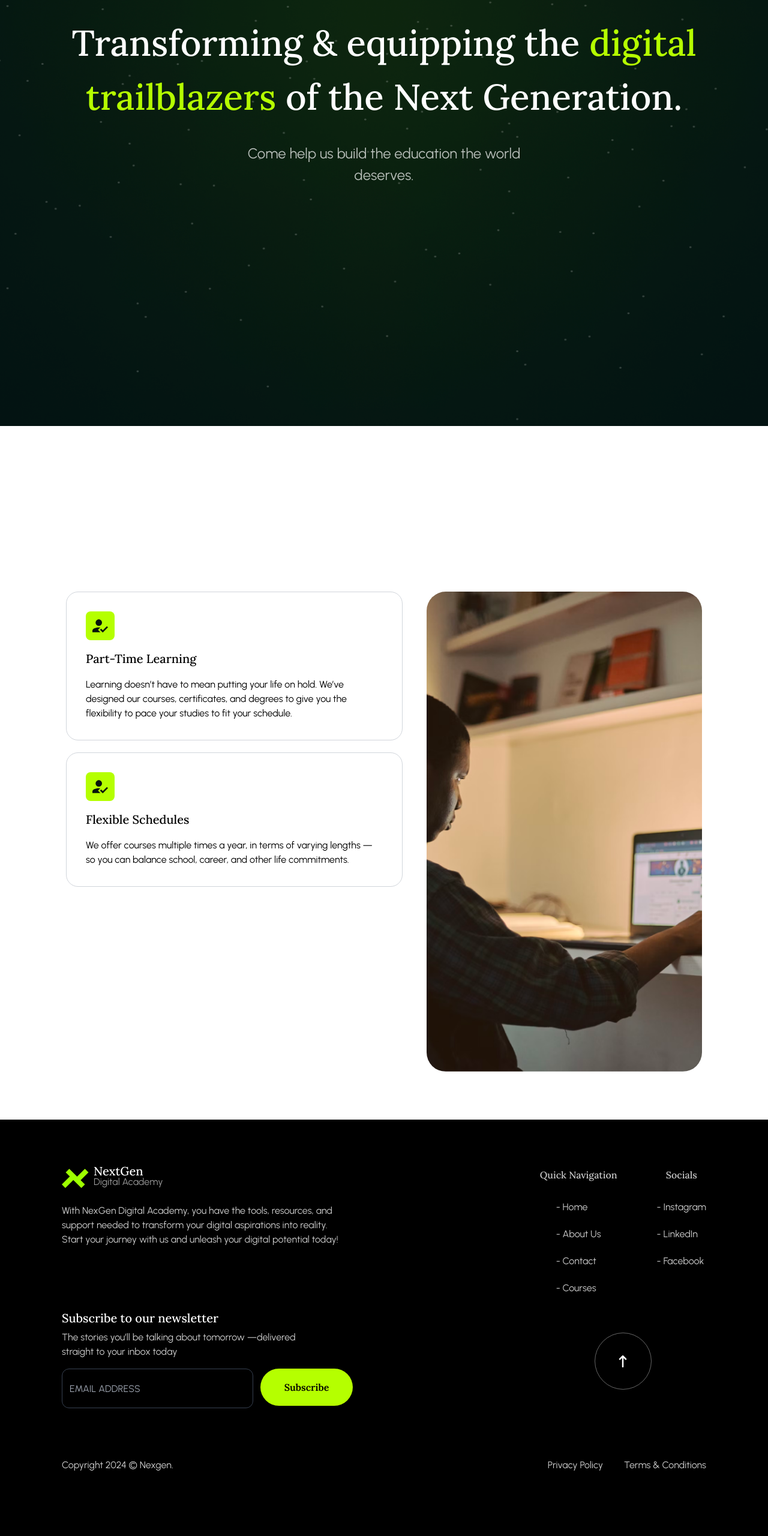
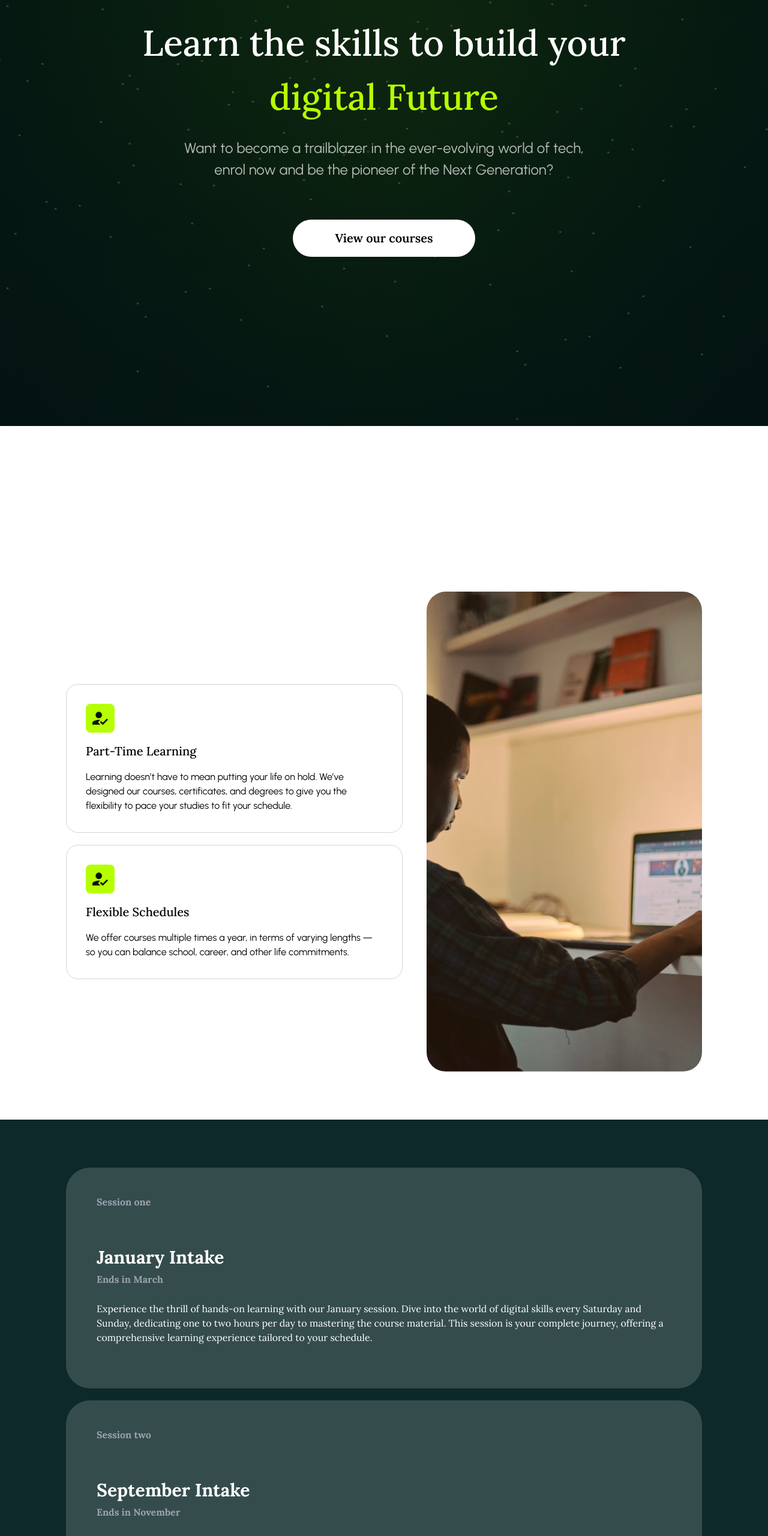
Before and after one commit to kalejaiyeoluwadara/nexgen, a Next.js app: page /courses in a window 1280 px wide. Shown: the part 180-2740 px from the top of the page at 60% size. Built offline with nearby package versions, Linux system fonts and the light colour scheme.

Commit message:
far gone

```diff
--- a/app/about/About1.jsx
+++ b/app/about/About1.jsx
@@ -5,12 +5,12 @@ import Button from "../components/Button";
 
 function About1() {
   return (
-    <div className="min-h-[100vh]    w-full ">
+    <div className="min-h-[100vh] flex items-center justify-center w-full ">
       <Image
         src={bac}
-        className=" object-cover min-h-[890px] w-full -z-10 absolute top-0 left-0  "
+        className=" object-cover h-[100vh] w-full -z-10 absolute top-0 left-0  "
       />
-      <div className=" mt-[110px] gap-[32px] items-center justify-center flex flex-col ">
+      <div className=" -translate-y-20 gap-[32px] items-center justify-center flex flex-col ">
         <h1 className="w-[1208px] text-center  text-white font-lora text-[60px]   ">
           Transforming & equipping the{" "}
           <span className="text-primary">digital trailblazers</span> of the Next
--- a/app/about/About2.jsx
+++ b/app/about/About2.jsx
@@ -3,7 +3,7 @@ import Slot from "./comp/Slots";
 import light from "../../assets/light.svg";
 function About2() {
   return (
-    <div className="flex py-[80px] px-[110px] min-h-[506px] bg-white justify-between items-center ">
+    <div className="flex py-[40px] px-[110px] min-h-[506px] bg-white justify-between items-center ">
       <Slot
         img={light}
         title={"Our Mission"}
--- a/app/courses/Course.jsx
+++ b/app/courses/Course.jsx
@@ -10,15 +10,23 @@ function Course() {
         src={bac}
         className=" object-cover min-h-[890px] w-full -z-10 absolute top-0 left-0  "
       />
-      <div className=" mt-[110px] gap-[32px] items-center justify-center flex flex-col ">
-        <h1 className="w-[1208px] text-center  text-white font-lora text-[60px]   ">
-          Transforming & equipping the{" "}
-          <span className="text-primary">digital trailblazers</span> of the Next
-          Generation.
+      <div className=" mt-[110px] gap-[23px] items-center justify-center flex flex-col ">
+        <h1 className="w-[942px] text-center  text-white font-lora text-[60px]   ">
+          Learn the skills to build your
+          <span className="text-primary"> digital Future</span>
         </h1>
-        <p className="w-[558px] text-[24px] text-white text-opacity-70  text-center ">
-          Come help us build the education the world deserves.
+        <p className="w-[700px] text-[24px] text-white text-opacity-70  text-center ">
+          Want to become a trailblazer in the ever-evolving world of tech, enrol
+          now and be the pioneer of the Next Generation?
         </p>
+      </div>
+      <div className="w-full flex items-center justify-center mt-[65px]  ">
+        <Button
+          otherStyles={
+            "h-[62px] text-[20px] font-semibold font-lora w-[304px] "
+          }
+          title={"View our courses"}
+        />
       </div>
     </div>
   );
--- a/app/courses/Courses2.jsx
+++ b/app/courses/Courses2.jsx
@@ -20,7 +20,7 @@ function Courses2() {
   ];
   return (
     <main className="bg-white">
-      <section className="mt-[80px] flex gap-[40px] justify-between w-full ">
+      <section className="mt-[80px] flex gap-[40px] items-center justify-between w-full ">
         <div className="flex flex-col gap-[20px]">
           {data.map((data, id) => {
             return <Slot title={data.title} sub={data.sub} img={data.icon} />;
--- /dev/null
+++ b/app/courses/Courses3.jsx
@@ -0,0 +1,55 @@
+import React from "react";
+
+const Container = ({ session, start, end, detail }) => {
+  return (
+    <div className="w-full bg-[#354C4D] text-white py-[45px] px-[51px] h-[368px] rounded-[40px] ">
+      <p className="text-gray-400 font-bold font-lora ">Session {session}</p>
+      <div className="mt-[58px]">
+        <h3 className="font-bold text-[30px] ">{start} Intake</h3>
+        <p className="mt-[2px] text-gray-400 font-bold font-lora ">
+          Ends in {end}
+        </p>
+      </div>
+      <p className="mt-[25px]  font-lora ">{detail}</p>
+    </div>
+  );
+};
+
+function Course2() {
+  const details = [
+    {
+      session: "one",
+      start: "January",
+      end: "March",
+      detail: ` Experience the thrill of hands-on learning with our January session.
+        Dive into the world of digital skills every Saturday and Sunday,
+        dedicating one to two hours per day to mastering the course material.
+        This session is your complete journey, offering a comprehensive learning
+        experience tailored to your schedule.`,
+    },
+    {
+      session: "two",
+      start: "September",
+      end: "November",
+      detail: ` Join us for another exciting round of learning in September. Just like our January session, this intake provides the same immersive hands-on experience, giving you the flexibility to learn on weekends. Whether you missed the January session or want to revisit and reinforce your learning, September offers you a fresh start to complete the course at your own pace.`,
+    },
+  ];
+  return (
+    <main className="bg-sec flex flex-col gap-[20px] ">
+      {details.map((d, id) => {
+        const { detail, end, session, start } = d;
+        return (
+          <Container
+            start={start}
+            detail={detail}
+            session={session}
+            end={end}
+            key={id}
+          />
+        );
+      })}
+    </main>
+  );
+}
+
+export default Course2;
--- /dev/null
+++ b/app/courses/Courses4.jsx
@@ -0,0 +1,25 @@
+import React from "react";
+import Card from "../hero/comp/Card";
+function Courses4() {
+  return (
+    <main className="bg-white px-[70px] ">
+      <h3 className="text-center font-semibold text-[36px] ">
+        Here is our selection of courses
+      </h3>
+      <div className="grid mt-[40px] grid-cols-3 gap-[44px] ">
+        {[
+          "Graphic Design",
+          "UI/UX Design",
+          "Backend Development",
+          "Graphic Design",
+          "UI/UX Design",
+          "Backend Development",
+        ].map((d, id) => {
+          return <Card title={d} />;
+        })}
+      </div>
+    </main>
+  );
+}
+
+export default Courses4;
--- a/app/courses/page.jsx
+++ b/app/courses/page.jsx
@@ -2,6 +2,8 @@ import React from "react";
 import Course from "./Course";
 import Courses2 from "./Courses2";
 import Nav from "../Nav/Nav";
+import Course2 from "./Courses3";
+import Courses4 from "./Courses4";
 
 function Page() {
   return (
@@ -9,6 +11,8 @@ function Page() {
       <Nav />
       <Course />
       <Courses2 />
+      <Course2 />
+      <Courses4 />
     </div>
   );
 }
```
